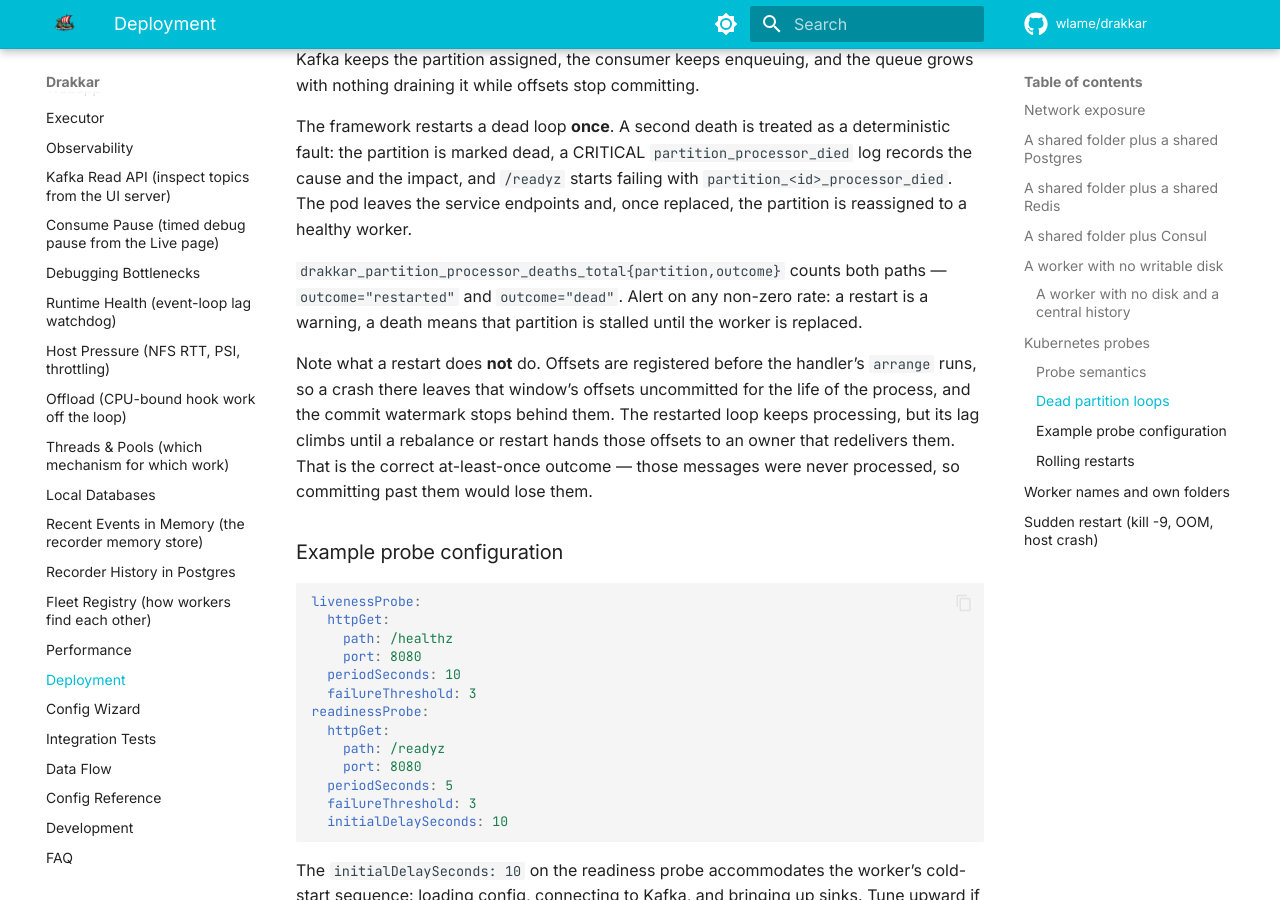
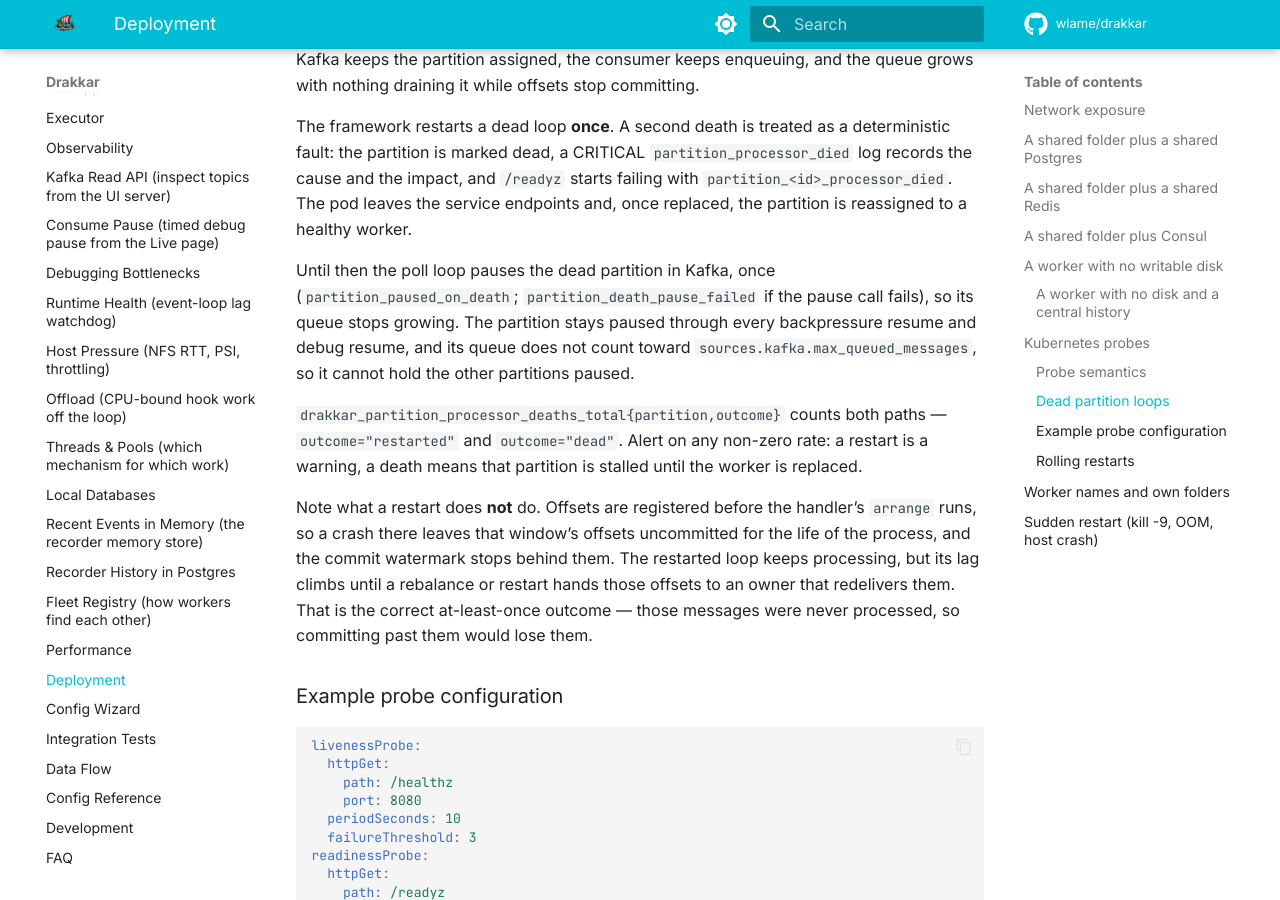
Before and after one commit to wlame/drakkar, an MkDocs documentation site: the page built from docs/deployment.md, in a window 1280 px wide and 900 px high, scrolled down 8037 px. Built offline with MkDocs 1.6.1 and Material for MkDocs 9.7.7, drawn with Linux system fonts in a browser that asks for light colours; comment, search, counter and statistics services are not loaded.

Commit message:
Note the dead-partition pause and the stop-time drop in the deployment, consume-pause and log docs.

```diff
--- a/docs/deployment.md
+++ b/docs/deployment.md
@@ -387,6 +387,13 @@ a deterministic fault: the partition is marked dead, a CRITICAL
 pod leaves the service endpoints and, once replaced, the partition is
 reassigned to a healthy worker.
 
+Until then the poll loop pauses the dead partition in Kafka, once
+(``partition_paused_on_death``; ``partition_death_pause_failed`` if the
+pause call fails), so its queue stops growing. The partition stays paused
+through every backpressure resume and debug resume, and its queue does not
+count toward ``sources.kafka.max_queued_messages``, so it cannot hold the
+other partitions paused.
+
 ``drakkar_partition_processor_deaths_total{partition,outcome}`` counts
 both paths — ``outcome="restarted"`` and ``outcome="dead"``. Alert on any
 non-zero rate: a restart is a warning, a death means that partition is
```
Also changed, not shown: docs/consume-pause.md (+1 -1 lines), docs/observability.md (+2 -0 lines).
